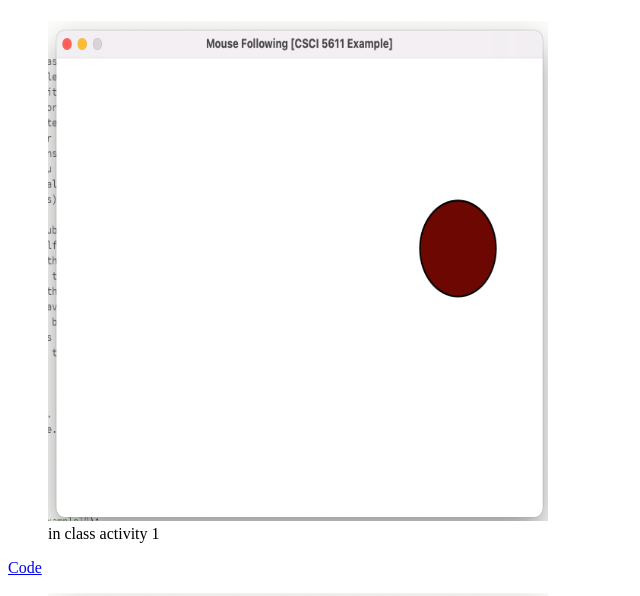
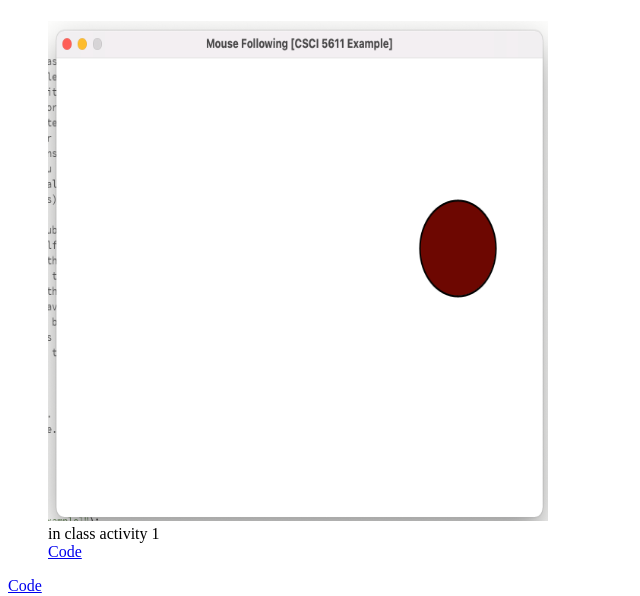
Before and after one commit to moorl007/CSCI5611_HW1, a plain HTML site: page index.html in a window 1280 px wide. Shown: the part 191-787 px from the top of the page, without its empty margins (0-640 px from the left). Drawn offline with Linux system fonts and the light colour scheme.

Commit message:
Update index.html

```diff
--- a/index.html
+++ b/index.html
@@ -8,6 +8,7 @@
 <figure>
     <img src="csci5611_1.png" alt="in class activity 1" width = 500 height = 500>
     <figcaption>in class activity 1</figcaption>
+    <a href="https://docs.google.com/document/d/1pgMQJd0FRzjW747fX_vWsDrUkPJ_diyJ4DShYhln5CM/edit?usp=sharing" target="_blank">Code</a>
 
 </figure>
 <a href="https://docs.google.com/document/d/1pgMQJd0FRzjW747fX_vWsDrUkPJ_diyJ4DShYhln5CM/edit?usp=sharing" target="_blank">Code</a>
```
